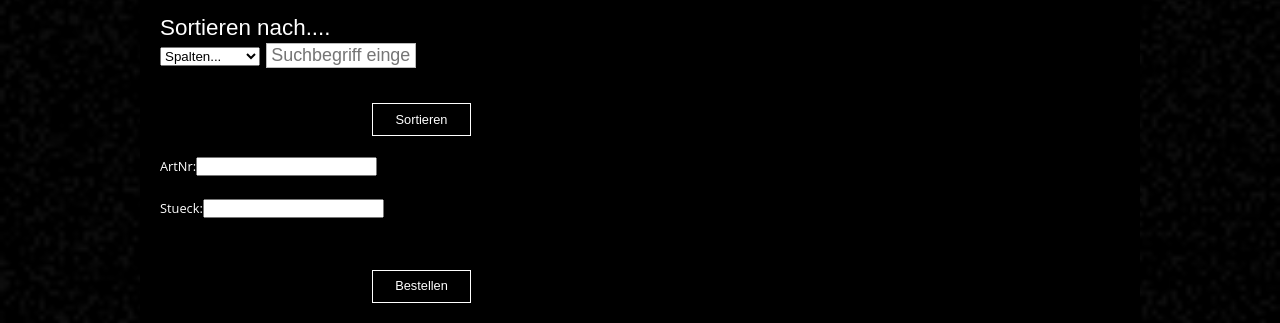
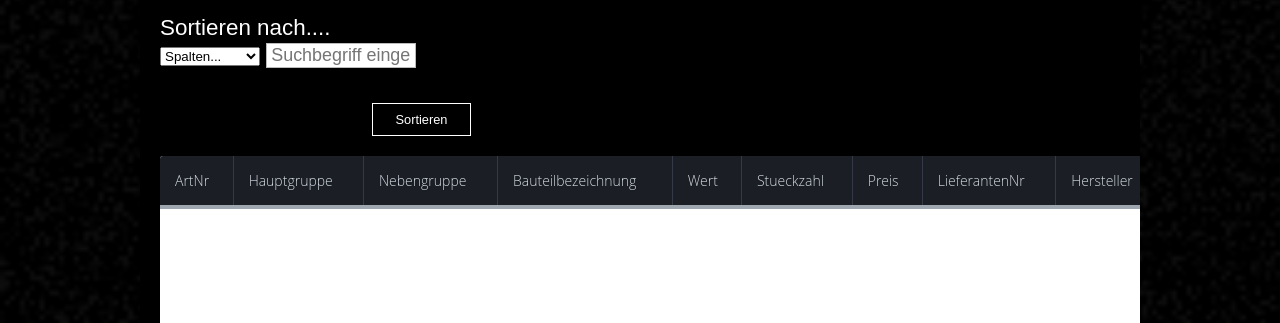
Before and after one commit to Brotchip/FSST_Bauteildatenbank, a PHP site: page /Bauteildatenbank_Projekt_Fsst/table.php in a window 1280 px wide. Shown: the part 202-525 px from the top of the page. Run offline with PHP 8.4, Linux system fonts and the light colour scheme; the visitor is signed in with stand-in values (Sample User, id 1); data that the repository does not hold is empty.

Commit message:
Revert "Table.php Insert Bestellung Graphics only"
This reverts commit 51e5b6f6e3ebeedf32f86aa75273d349c1fee802.

```diff
--- a/Bauteildatenbank/table.php
+++ b/Bauteildatenbank/table.php
@@ -100,11 +100,6 @@ else
 									<p class="form_settings" style="padding-top: 15px">
 										<input class="submit" type="submit" name="name" value="Sortieren" />
 									</p>
-									<p><span>ArtNr:</span><input type="text" name="ArtNr" value="" /></p>
-									<p><span>Stueck:</span><input type="text" name="Stueck" value="" /></p>
-									<p class="form_settings" style="padding-top: 15px">
-									<input class="submit" type="submit" name="name" value="Bestellen" />
-								</p>
 								</form>
 								<table class="table-fill">
 									<thead>
```
